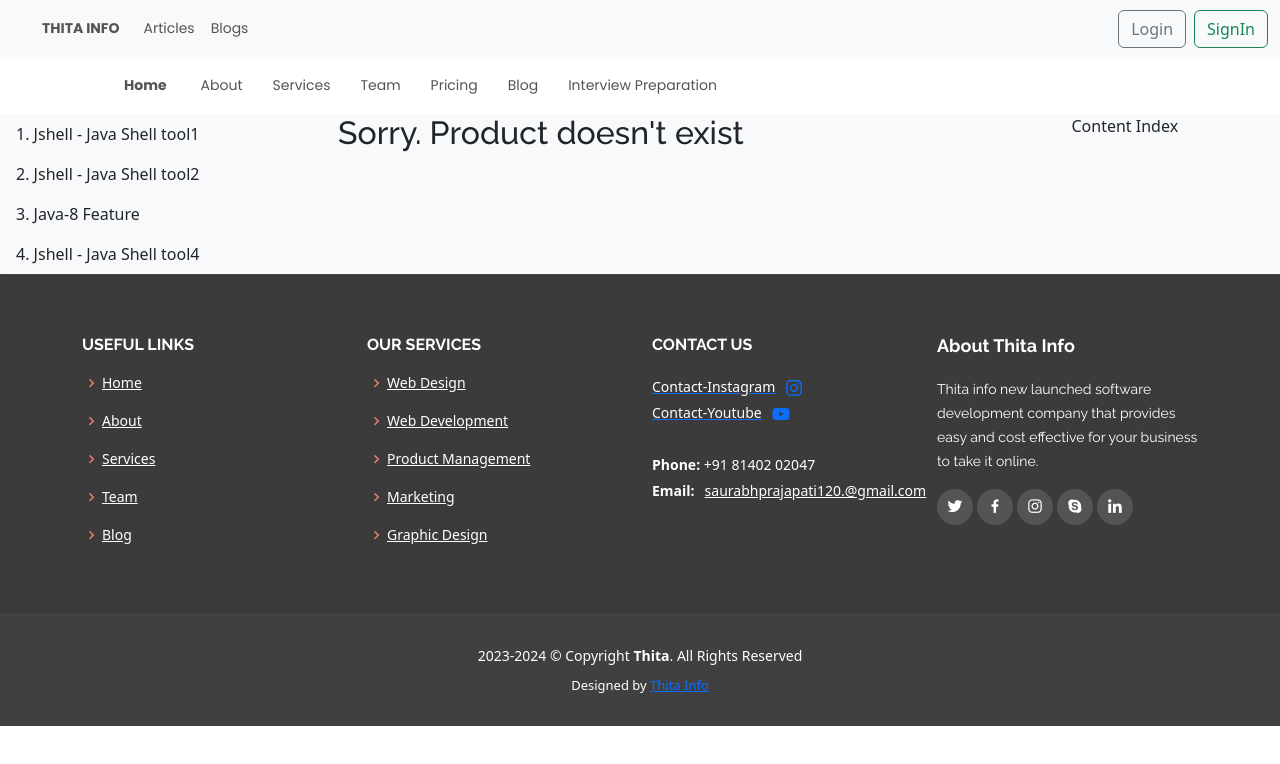
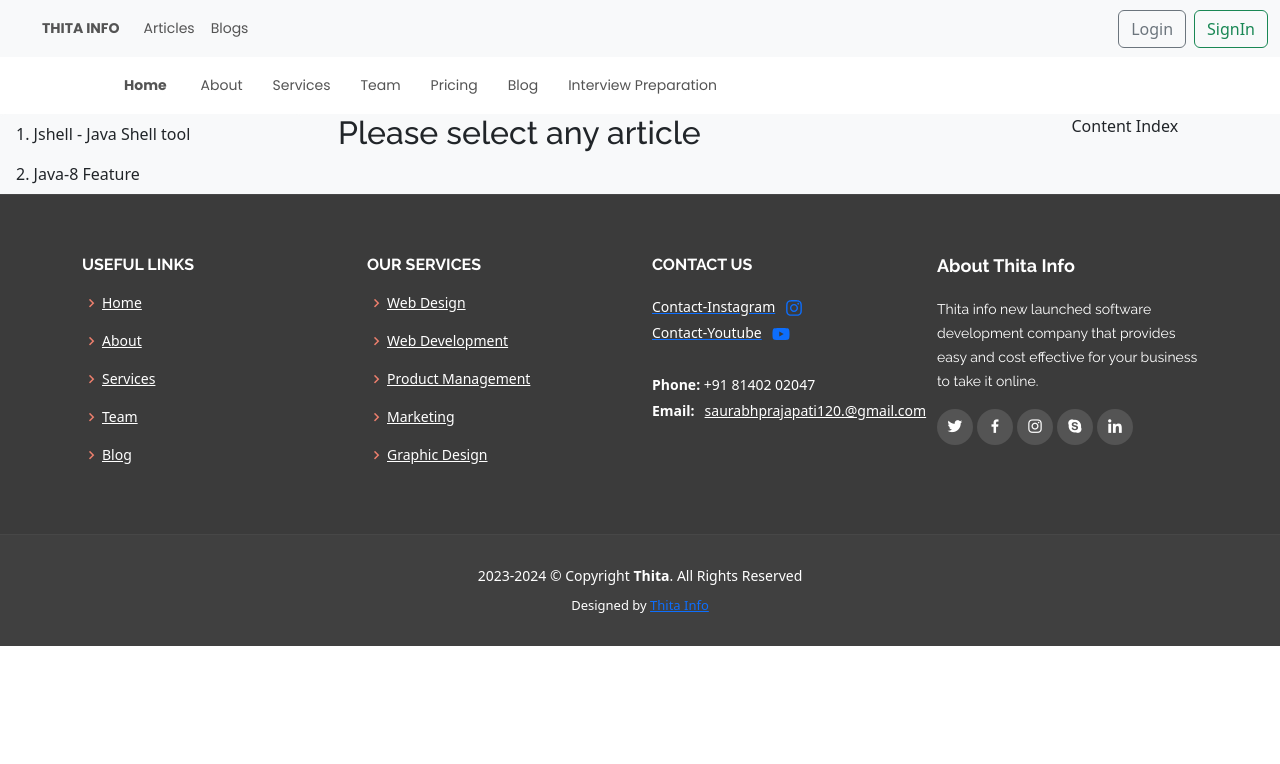
Before and after one commit to prajapatisaurabh/thitainfo-frontend, a React (Create React App) app: page /Articles in a window 1280 px wide. Shown: the top 764 px of the page. Built offline with nearby package versions, Linux system fonts and the light colour scheme.

Commit message:
remove duplicate article

```diff
--- a/src/components/article/Constant.js
+++ b/src/components/article/Constant.js
@@ -1,7 +1,7 @@
 export const productData = [
   {
     articleId: "id5",
-    articleName: "Jshell - Java Shell tool1",
+    articleName: "Jshell - Java Shell tool",
     artcleMetadata: {
       user: "saurabh prajajati",
       date: "14 Jan 2023",
@@ -53,39 +53,6 @@ export const productData = [
       Overall, JShell is a useful tool for learning and exploring Java, and can save you time by allowing you to quickly test code snippets without having to create a full Java program.`,
   },
   {
-    articleId: "id4",
-    articleName: "Jshell - Java Shell tool2",
-    artcleMetadata: {
-      user: "saurabh prajajati",
-      date: "14 Jan 2023",
-      level: "Easy",
-    },
-    description: "",
-    ListView: [
-      {
-        header: "JShell Basics",
-        description: `JShell is a Java shell, a command-line interface for running Java code snippets. It was introduced in Java 9 as a way to interactively evaluate small pieces of Java code and get immediate feedback. JShell is a REPL (Read-Evaluate-Print-Loop) tool, which means that it reads a piece of code, evaluates it, prints the result, and then goes back to the read-evaluate step, until you tell it to stop.
-        To start JShell, you can use the jshell command in a terminal window. Once JShell is running, you can enter Java code snippets, and they will be immediately evaluated and the results will be printed to the console. You can also use commands to control the execution of the code snippets, such as /list to list all the code snippets that have been entered, /edit to edit a code snippet, or /exit to exit the JShell session.
-        JShell can be a useful tool for quickly testing out code ideas, or for learning Java by experimenting with small code snippets. It can also be used to run simple scripts, by entering a series of code snippets that depend on each other and then using the /run command to execute all of them at once.`,
-        hasExample: true,
-        Example: [
-          {
-            problem: `JShell is a command-line tool introduced in Java 9 that allows you to execute small snippets of Java code and see the results immediately. It is an interactive tool that can be useful for learning Java, testing code, and exploring APIs.
-            To start JShell, you can simply open a terminal or command prompt and type "jshell". This will launch the JShell REPL (read-eval-print loop), where you can enter Java code and see the results.
-            One of the benefits of JShell is that you can try out small pieces of code without having to create a full Java program. For example, you can enter a simple expression like "2 + 2" and see the result immediately:`,
-            code: `jshell> 2 + 2
-            $1 ==> 4`,
-            language: "JavaScript",
-            output: "Hello moto.",
-            solution: "",
-          },
-        ],
-      },
-    ],
-    conclustion: `JShell also includes a number of built-in commands that allow you to explore the APIs of the Java platform. For example, you can use the "/list" command to list all the methods and variables you have defined, or the "/imports" command to see which packages are currently imported.
-      Overall, JShell is a useful tool for learning and exploring Java, and can save you time by allowing you to quickly test code snippets without having to create a full Java program.`,
-  },
-  {
     articleId: "id3",
     articleName: "Java-8 Feature",
     artcleMetadata: {
@@ -99,18 +66,63 @@ export const productData = [
       {
         header: "Lambda expressions",
         description:
-          "These allow you to treat blocks of code as if they were a method argument",
+          "Lambda functions, also known as anonymous functions, are a powerful feature introduced in Java 8 that allows you to write concise and simple code. They enable you to treat functionality as a method argument, or code as data.",
         hasExample: false,
         Example: [
           {
-            problem: "empty",
-            code: `jshell> 2 + 2
-            $1 ==> 4`,
-            language: "JavaScript",
-            output: "Hello moto.",
+            problem:
+              "To create a lambda function in Java, you start by specifying the input parameters within parentheses, followed by the arrow symbol ->, and then the body of the lambda function. Here's a simple example:",
+            code: `(int x, int y) -> x + y
+            `,
+            language: "java",
+            output: "",
+            solution: "",
+          },
+          {
+            problem:
+              "This lambda function takes two integers as input and returns the sum of the two integers. You can then assign this lambda function to a variable and use it like any other function:",
+            code: `BiFunction<Integer, Integer, Integer> add = (x, y) -> x + y;
+            int result = add.apply(1, 2);
+          `,
+            language: "java",
+            output: "",
+            solution: "",
+          },
+          {
+            problem:
+              "You can also use lambda functions to replace anonymous inner classes. For example, suppose you have an interface Runnable with a single run() method. You can implement this interface using an anonymous inner class like this:",
+            code: `Runnable r = new Runnable() {
+              public void run() {
+                System.out.println("Hello, World!");
+              }
+            };
+            `,
+            language: "java",
+            output: "",
+            solution: "",
+          },
+          {
+            problem:
+              "You can achieve the same result using a lambda function like this:",
+            code: `Runnable r = () -> System.out.println("Hello, World!")
+            `,
+            language: "java",
+            output: "",
+            solution: "",
+          },
+          {
+            problem: `Lambda functions can be particularly useful when used in conjunction with functional interfaces, which are interfaces with a single abstract method. Some examples of functional interfaces in the Java standard library include java.util.function.Function, java.util.function.Supplier, and java.util.function.Consumer.
+            Here's an example of using a java.util.function.Function interface to create a lambda function that takes a string and returns its length:`,
+            code: `Function<String, Integer> getLength = s -> s.length();
+            int length = getLength.apply("hello");
+            `,
+            language: "java",
+            output: "",
             solution: "",
           },
         ],
+        conclustion:
+          "Lambda functions are a convenient and concise way to write functional code in Java. They can help you write code that is easy to read, understand, and maintain.",
       },
       {
         header: "Streams",
@@ -118,6 +130,7 @@ export const productData = [
           "These allow you to process data in a declarative way, allowing you to write more concise and functional-style code",
         hasExample: false,
         Example: [],
+        conclustion: "",
       },
       {
         header: "Optional",
@@ -125,6 +138,7 @@ export const productData = [
           "This is a container object used to represent the absence of a value. It helps to prevent null reference exceptions by explicitly representing the absence of a value",
         hasExample: false,
         Example: [],
+        conclustion: "",
       },
       {
         header: "Default methods",
@@ -132,6 +146,7 @@ export const productData = [
           "These allow you to add new methods to interfaces without breaking existing implementations.",
         hasExample: false,
         Example: [],
+        conclustion: "",
       },
       {
         header: "Functional interfaces",
@@ -139,6 +154,7 @@ export const productData = [
           "These are interfaces that have a single abstract method and are intended to be used with lambda expressions.",
         hasExample: false,
         Example: [],
+        conclustion: "",
       },
       {
         header: "Method references",
@@ -146,6 +162,7 @@ export const productData = [
           "These allow you to refer to a method by its name, rather than invoking it directly.",
         hasExample: false,
         Example: [],
+        conclustion: "",
       },
       {
         header: "New java.time package",
@@ -153,6 +170,7 @@ export const productData = [
           "This package provides a comprehensive set of classes for date and time manipulation, including support for the ISO-8601 calendar system.",
         hasExample: false,
         Example: [],
+        conclustion: "",
       },
       {
         header: "Nashorn JavaScript Engine",
@@ -160,6 +178,7 @@ export const productData = [
           "This is a new JavaScript engine that allows you to run JavaScript code from within a Java program.",
         hasExample: false,
         Example: [],
+        conclustion: "",
       },
       {
         header: "Concurrent Accumulators",
@@ -167,6 +186,7 @@ export const productData = [
           "These are atomic variables that support efficient accumulation of values across threads.",
         hasExample: false,
         Example: [],
+        conclustion: "",
       },
       {
         header: "Concurrent Maps",
@@ -174,59 +194,10 @@ export const productData = [
           "These are maps that support atomic updates and are useful for building scalable and concurrent applications.",
         hasExample: false,
         Example: [],
+        conclustion: "",
       },
     ],
     conclustion: "",
-  },
-  {
-    articleId: "id2",
-    articleName: "Jshell - Java Shell tool4",
-    artcleMetadata: {
-      user: "saurabh prajajati",
-      date: "14 Jan 2023",
-      level: "Easy",
-    },
-    description: "",
-    ListView: [
-      {
-        header: "JShell Basics",
-        description: `JShell is a Java shell, a command-line interface for running Java code snippets. It was introduced in Java 9 as a way to interactively evaluate small pieces of Java code and get immediate feedback. JShell is a REPL (Read-Evaluate-Print-Loop) tool, which means that it reads a piece of code, evaluates it, prints the result, and then goes back to the read-evaluate step, until you tell it to stop.
-        To start JShell, you can use the jshell command in a terminal window. Once JShell is running, you can enter Java code snippets, and they will be immediately evaluated and the results will be printed to the console. You can also use commands to control the execution of the code snippets, such as /list to list all the code snippets that have been entered, /edit to edit a code snippet, or /exit to exit the JShell session.
-        JShell can be a useful tool for quickly testing out code ideas, or for learning Java by experimenting with small code snippets. It can also be used to run simple scripts, by entering a series of code snippets that depend on each other and then using the /run command to execute all of them at once.`,
-        hasExample: true,
-        Example: [
-          {
-            problem: `JShell is a command-line tool introduced in Java 9 that allows you to execute small snippets of Java code and see the results immediately. It is an interactive tool that can be useful for learning Java, testing code, and exploring APIs.
-            To start JShell, you can simply open a terminal or command prompt and type "jshell". This will launch the JShell REPL (read-eval-print loop), where you can enter Java code and see the results.
-            One of the benefits of JShell is that you can try out small pieces of code without having to create a full Java program. For example, you can enter a simple expression like "2 + 2" and see the result immediately:`,
-            code: `code`,
-            language: "JavaScript",
-            output: "Hello moto.",
-            solution: "",
-          },
-          {
-            problem: `JShell is a command-line tool introduced in Java 9 that allows you to execute small snippets of Java code and see the results immediately. It is an interactive tool that can be useful for learning Java, testing code, and exploring APIs.
-            To start JShell, you can simply open a terminal or command prompt and type "jshell". This will launch the JShell REPL (read-eval-print loop), where you can enter Java code and see the results.
-            One of the benefits of JShell is that you can try out small pieces of code without having to create a full Java program. For example, you can enter a simple expression like "2 + 2" and see the result immediately:`,
-            code: `jshell> 2 + 2
-            $1 ==> 4`,
-            language: "JavaScript",
-            output: "Hello moto.",
-            solution: "",
-          },
-          {
-            problem: "Nothing",
-            code: `jshell> 2 + 2
-            $1 ==> 4`,
-            language: "JavaScript",
-            output: "Hello moto.",
-            solution: "",
-          },
-        ],
-      },
-    ],
-    conclustion: `JShell also includes a number of built-in commands that allow you to explore the APIs of the Java platform. For example, you can use the "/list" command to list all the methods and variables you have defined, or the "/imports" command to see which packages are currently imported.
-      Overall, JShell is a useful tool for learning and exploring Java, and can save you time by allowing you to quickly test code snippets without having to create a full Java program.`,
   },
 ];
 
--- a/src/components/article/innerArticles/Content.js
+++ b/src/components/article/innerArticles/Content.js
@@ -15,25 +15,26 @@ const Content = () => {
     renderdata = (
       <div>
         <section className="HeaderSection p-0">
-          <h3 className="headerDetails">{product.articleName}</h3>
+          <h3 className="headerDetails font-monospace">
+            {product.articleName}
+          </h3>
           <Author author={product.artcleMetadata} />
         </section>
         <hr />
         <section className="p-0">
-          <div>
-            <h4>
-              {product.ListView.map((ex) =>
-                ex.Example.map((exp, index) => (
-                  <Example key={index} code={exp} />
-                ))
-              )}
-            </h4>
-          </div>
+          {product.ListView.map((prod, index) => (
+            <div key={index}>
+              <p className="h2 font-monospace">{prod.header}</p>
+              <p className="h5">{prod.description}</p>
+              <Example examples={prod.Example} />
+              <hr />
+            </div>
+          ))}
         </section>
       </div>
     );
   } else {
-    renderdata = <h2>Sorry. Product doesn't exist</h2>;
+    renderdata = <h2>Please select any article</h2>;
   }
   return (
     <>
```
Also changed, not shown: src/components/article/innerArticles/component/Example.js (+18 -8 lines), 1 other file (tests, documents, lock files or other folders).
